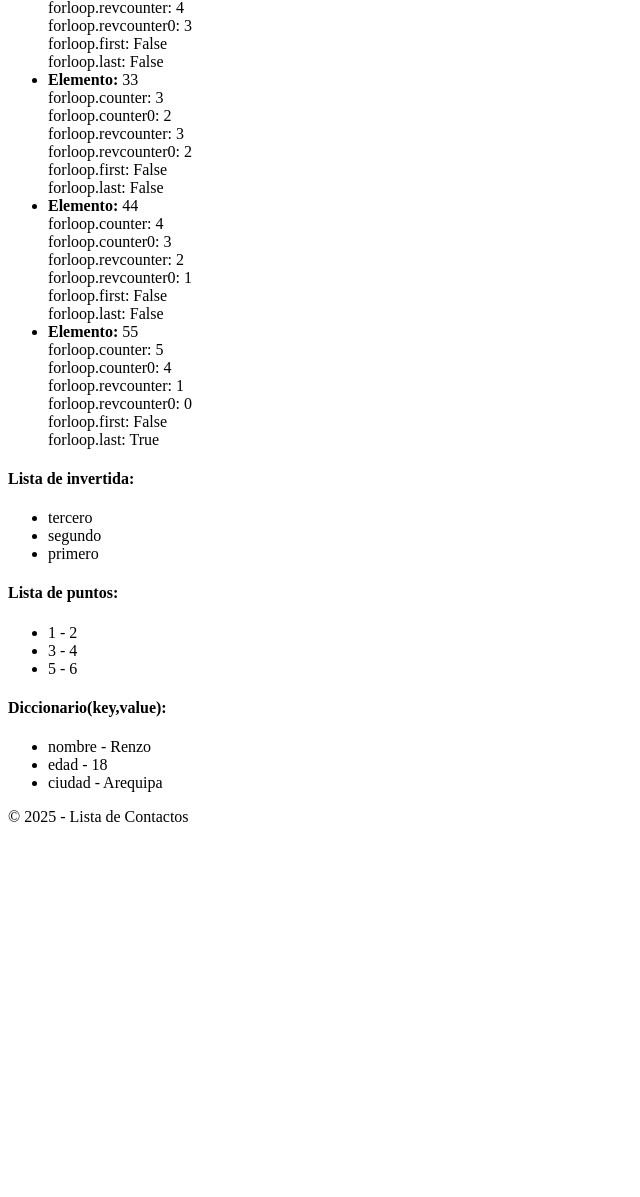
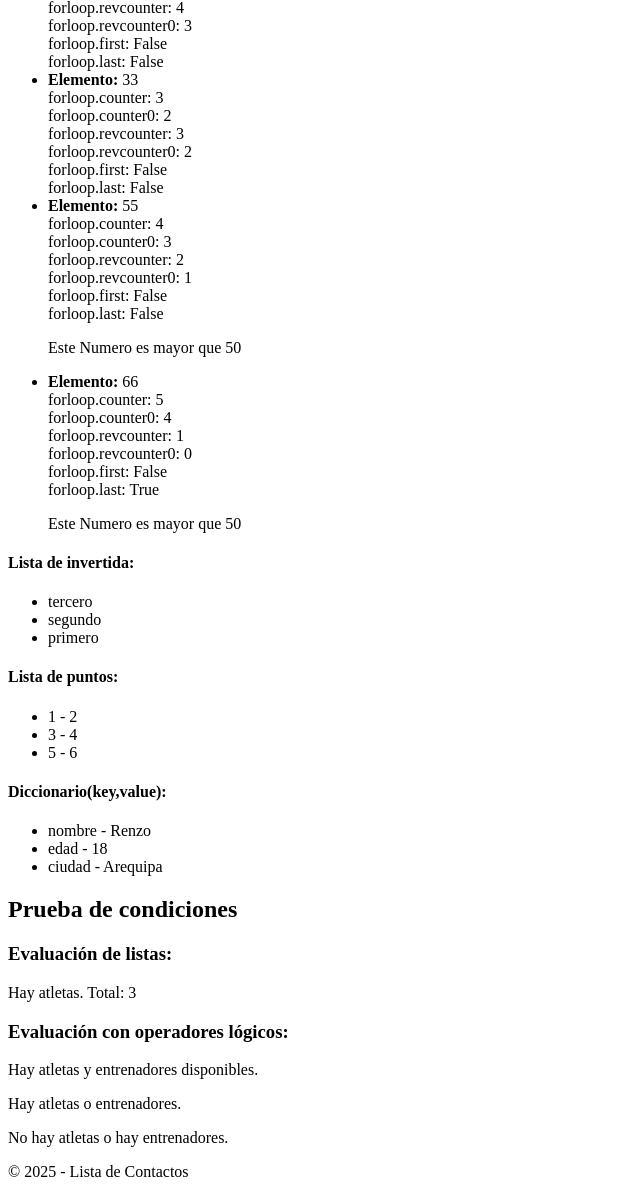
Before and after one commit to renzogeomar/Tarea-DJango, a Django app: page / in a window 1280 px wide. Shown: the part 613-1810 px from the top of the page, without its empty margins (0-640 px from the left). Before the commit the page ends 1435 px from the top, so only its background shows below. Run offline with Django 5.2, Linux system fonts and the light colour scheme.

Commit message:
probando condicionales parte 1

```diff
--- a/listaContactos/inicio/templates/inicio/home.html
+++ b/listaContactos/inicio/templates/inicio/home.html
@@ -23,24 +23,65 @@
                 forloop.first: {{ forloop.first }}<br> <!-- Indica si es el primer elemento -->
                 forloop.last: {{ forloop.last }}<br> <!-- Indica si es el último elemento -->
             </li>
+            {% if item > 50%}
+                <p> Este Numero es mayor que 50</p>
+            {% endif %}
         {% endfor %}
     </ul>
+
     <h4>Lista de invertida:</h4>
     <ul>
         {% for item in reversedList reversed%}
             <li>{{ item }}</li>
         {% endfor %}
     </ul>
+
     <h4>Lista de puntos:</h4>
     <ul>
         {% for x , y in points %}
             <li> {{x}} - {{y}} </li>
         {% endfor %}
     </ul>
+
     <h4>Diccionario(key,value): </h4>
     <ul>
         {% for key, value in data.items%}
             <li> {{key}} - {{value}} </li>
         {% endfor %}
     </ul>
+
+    <h2> Prueba de condiciones </h2>
+    <h3>Evaluación de listas:</h3>
+    {% if listaAtletas %}
+        <p>Hay atletas. Total: {{ listaAtletas|length }}</p>
+    {% elif listaCasilleros %}
+        <p>Hay atletas en el vestuario.</p>
+    {% else %}
+        <p>No hay atletas.</p>
+    {% endif %}
+
+    <h3>Evaluación con operadores lógicos:</h3>
+    {% if listaAtletas and listaEntrenadores %}
+        <p>Hay atletas y entrenadores disponibles.</p>
+    {% endif %}
+
+    {% if not listaAtletas %}
+        <p>No hay atletas.</p>
+    {% endif %}
+
+    {% if listaAtletas or listaEntrenadores %}
+        <p>Hay atletas o entrenadores.</p>
+    {% endif %}
+
+    {% if not listaAtletas or listaEntrenadores %}
+        <p>No hay atletas o hay entrenadores.</p>
+    {% endif %}
+
+    {% if listaAtletas and not listaEntrenadores %}
+        <p>Hay atletas pero no hay entrenadores.</p>
+    {% endif %}
+
+
+
+
 {% endblock %}
--- a/listaContactos/inicio/views.py
+++ b/listaContactos/inicio/views.py
@@ -6,14 +6,21 @@ def pagina_inicio(request, *args, **kwargs):
     myContext = {
         'myText' : 'Esto es sobre nosotros',
         'myNumber' : 123,
-        'myList' : [11, 22, 33, 44, 55],
+        'myList' : [11, 22, 33, 55, 66],
         'reversedList' : ['primero', 'segundo', 'tercero'],
         'points' : [(1,2), (3,4), (5,6)],
         'data' : {
             'nombre' : 'Renzo',
             'edad' : 18,
             'ciudad' : 'Arequipa',
-        }
+        },
+        'listaAtletas': ['Juan', 'Luis', 'Carlos'],
+        'listaEntrenadores': ['Rodrigo'],
+        'listaCasilleros': [],
+        'variable': 10,
+        'saludos': ['hello', 'hi', 'hey'],
+        'status': True,
+        'maybe_none': None,
     }
     print("Args:", args)
     print("Kwargs:", kwargs)
```
